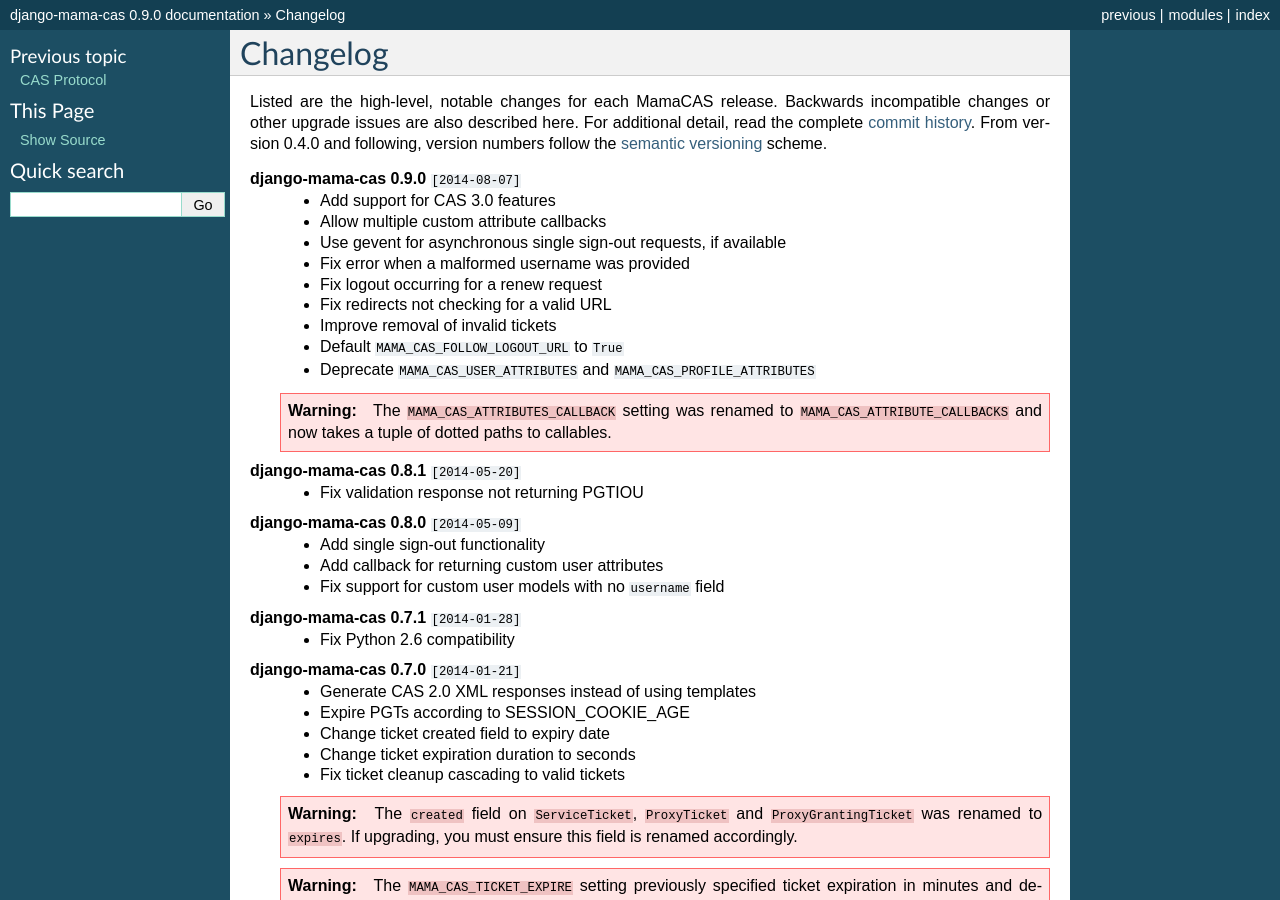
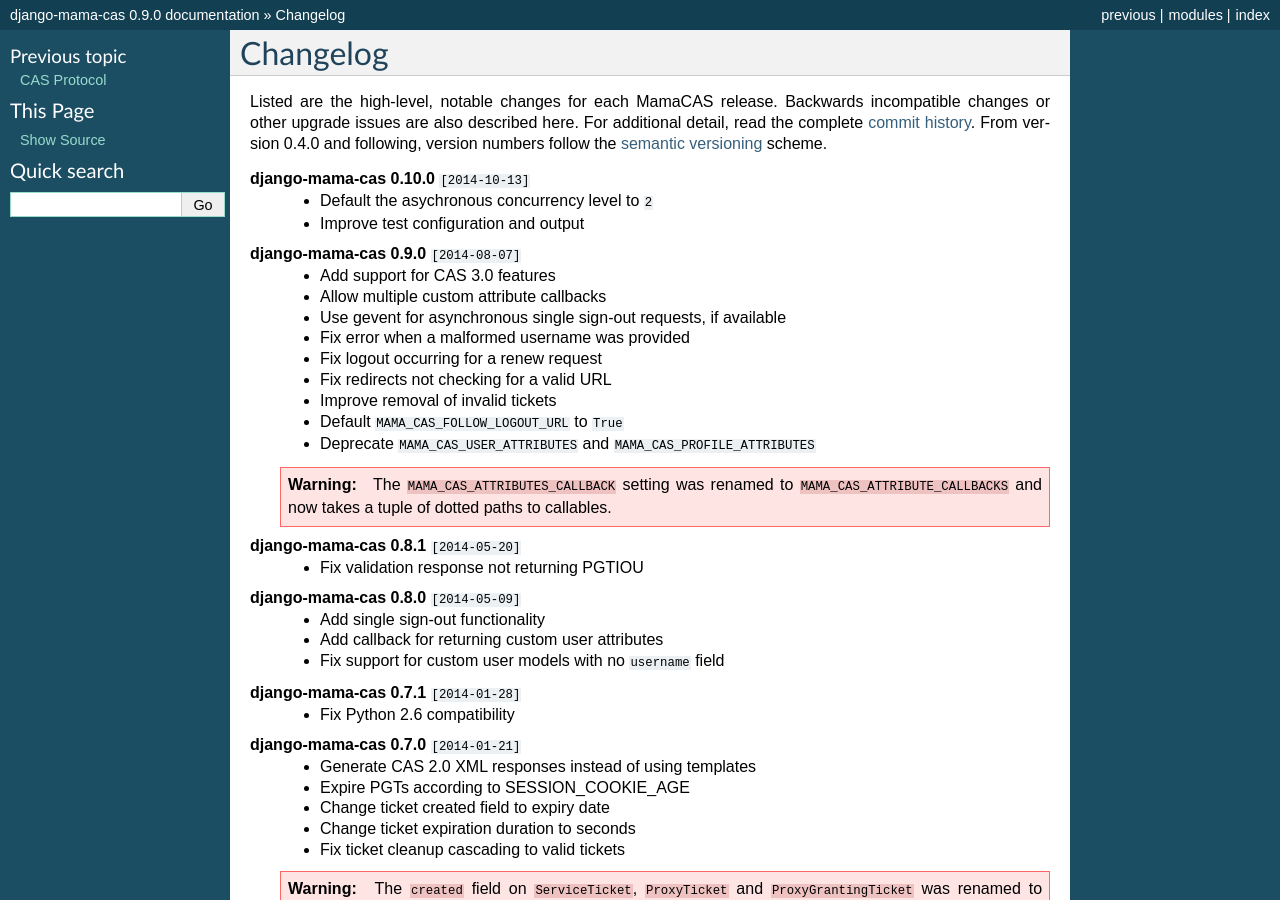
Before and after one commit to jbittel/django-mama-cas, a Sphinx documentation site: the page built from docs/changelog.rst, in a window 1280 px wide and 900 px high. Built offline with Sphinx 7.4.7, drawn with Linux system fonts in a browser that asks for light colours.

Commit message:
Update changelog

```diff
--- a/docs/changelog.rst
+++ b/docs/changelog.rst
@@ -8,6 +8,10 @@
 here. For additional detail, read the complete `commit history`_. From
 version 0.4.0 and following, version numbers follow the `semantic
 versioning`_ scheme.
+
+**django-mama-cas 0.10.0** ``[2014-10-13]``
+   * Default the asychronous concurrency level to ``2``
+   * Improve test configuration and output
 
 **django-mama-cas 0.9.0** ``[2014-08-07]``
    * Add support for CAS 3.0 features
```
